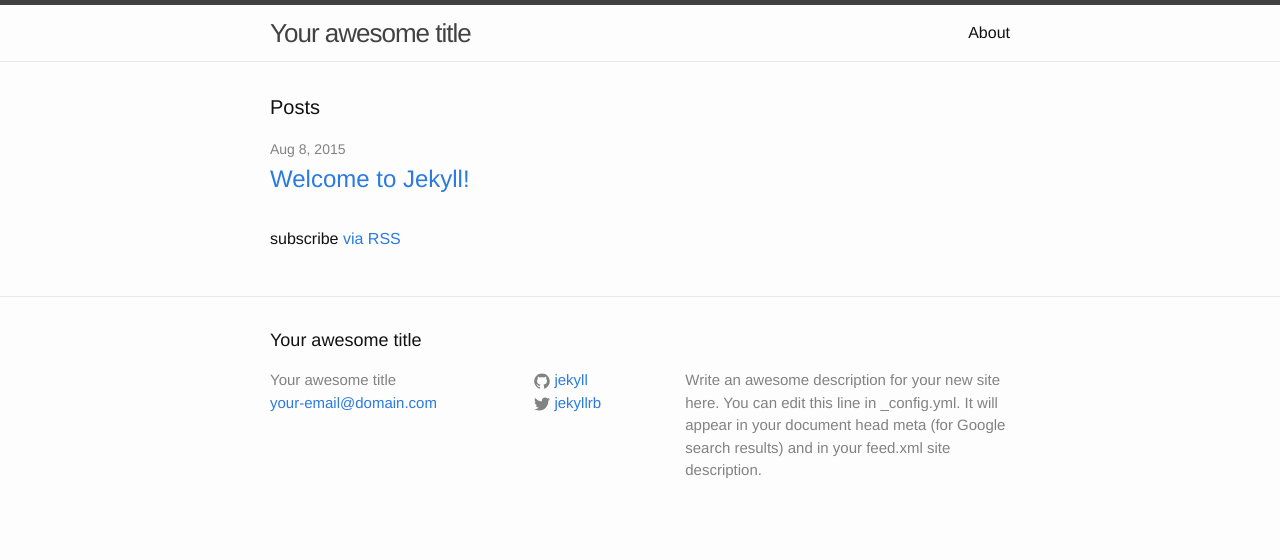
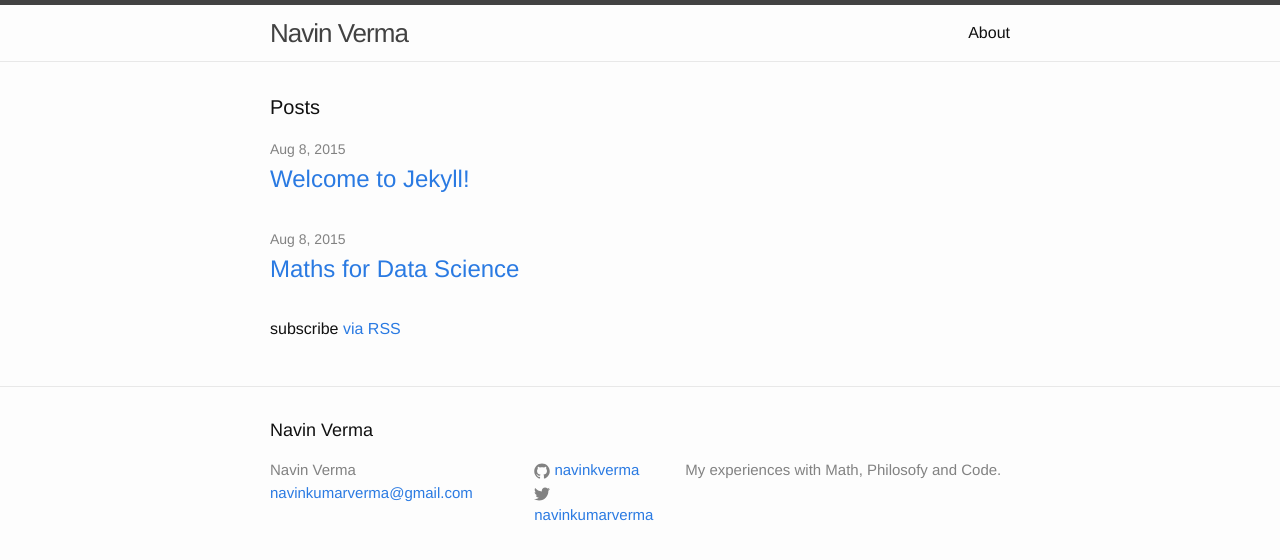
Before and after one commit to navinkverma/navinkverma.github.io, a Jekyll site: the page built from index.html, in a window 1280 px wide. Shown: the top 560 px of the page. Built offline with Jekyll 4.4.1, drawn with Linux system fonts in a browser that asks for light colours.

Commit message:
maths for data science

```diff
--- a/_config.yml
+++ b/_config.yml
@@ -1,14 +1,12 @@
 # Site settings
-title: Your awesome title
-email: your-email@domain.com
+title: Navin Verma
+email: navinkumarverma@gmail.com
 description: > # this means to ignore newlines until "baseurl:"
-  Write an awesome description for your new site here. You can edit this
-  line in _config.yml. It will appear in your document head meta (for
-  Google search results) and in your feed.xml site description.
+    My experiences with Math, Philosofy and Code.
 baseurl: "" # the subpath of your site, e.g. /blog/
 url: "http://yourdomain.com" # the base hostname & protocol for your site
-twitter_username: jekyllrb
-github_username:  jekyll
+twitter_username: navinkumarverma
+github_username:  navinkverma
 
 # Build settings
 markdown: kramdown
```
Also changed, not shown: _posts/2015-08-08-maths-for-data-science.md (added, +18 -0 lines).
